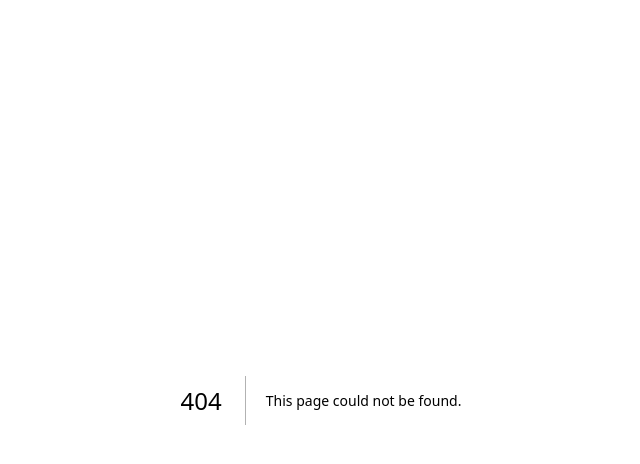
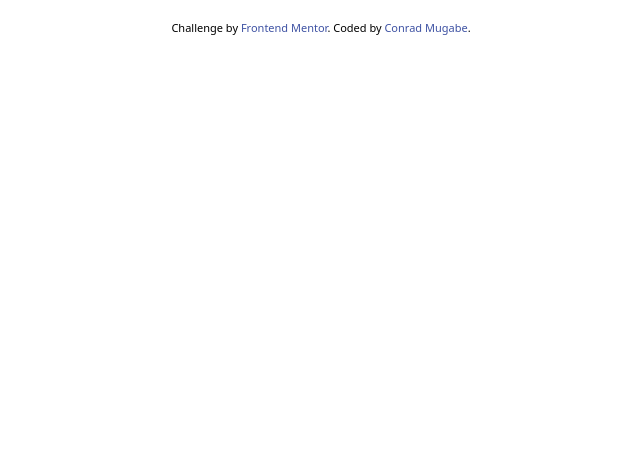
Before and after one commit to conradmugabe/ui-portfolio, a Next.js app: page /sunnyside-agency-landing-page in a window 1280 px wide. Before the commit this address had no page. Shown: the top 464 px of the page, without its empty margins (319-959 px from the left). Built offline with nearby package versions, Linux system fonts and the light colour scheme.

Commit message:
feat: setup sunnyside agency landing page

```diff
--- a/src/app/data.ts
+++ b/src/app/data.ts
@@ -16,7 +16,13 @@ export const projects = [
   },
   {
     difficultyLevel: "2",
-    projectList: [{ name: "News Homepage", href: "/news-homepage-main" }],
+    projectList: [
+      { name: "News Homepage", href: "/news-homepage-main" },
+      {
+        name: "Sunnyside Agency Landing Page",
+        href: "/sunnyside-agency-landing-page",
+      },
+    ],
   },
   {
     difficultyLevel: "1",
--- /dev/null
+++ b/src/app/sunnyside-agency-landing-page/layout.tsx
@@ -0,0 +1,29 @@
+import { FrontendMentorCopyright } from "@/components/copyright";
+import "./styles.css";
+import type { Metadata } from "next";
+import { Barlow, Fraunces } from "next/font/google";
+
+const font = Barlow({
+  subsets: ["latin"],
+  weight: ["100", "200", "300", "400", "500", "600", "700", "800", "900"],
+  variable: "--font-family-barlow",
+});
+
+export const font_two = Fraunces({
+  subsets: ["latin"],
+  weight: ["100", "200", "300", "400", "500", "600", "700", "800", "900"],
+  variable: "--font-family-fraunces",
+});
+
+export const metadata: Metadata = {
+  title: "Sunnyside Agency Landing Page",
+};
+
+export default function Layout({ children }: { children: React.ReactNode }) {
+  return (
+    <main className={`${font.variable}`}>
+      {children}
+      <FrontendMentorCopyright />
+    </main>
+  );
+}
--- /dev/null
+++ b/src/app/sunnyside-agency-landing-page/page.tsx
@@ -0,0 +1,3 @@
+export default function SunnysideAgencyLandingPage() {
+  return <></>;
+}
--- /dev/null
+++ b/src/app/sunnyside-agency-landing-page/styles.css
@@ -0,0 +1,18 @@
+:root {
+  /* Colors */
+
+  /* Primary */
+
+  --sunnyside-agency-landing-page-soft-red: 7deg 99% 70%;
+  --sunnyside-agency-landing-page-yellow: 51deg 100% 49%;
+  --sunnyside-agency-landing-page-dark-desaturated-cyan-graphic-design-text: 167deg
+    40% 24%;
+  --sunnyside-agency-landing-page-dark-blue-photography-text: 198deg 62% 26%;
+  --sunnyside-agency-landing-page-dark-moderate-cyan-footer: 168deg 34% 41%;
+  /* Neutral */
+  --sunnyside-agency-landing-page-very-dark-desaturated-blue: 212deg 27% 19%;
+  --sunnyside-agency-landing-page-very-dark-grayish-blue: 213deg 9% 39%;
+  --sunnyside-agency-landing-page-dark-grayish-blue: 232deg 10% 55%;
+  --sunnyside-agency-landing-page-grayish-blue: 210deg 4% 67%;
+  --sunnyside-agency-landing-page-white: 0deg 0% 100%;
+}
--- a/tailwind.config.ts
+++ b/tailwind.config.ts
@@ -76,6 +76,28 @@ const config: Config = {
           "hsl(var(--rest-countries-api-very-light-gray-light-mode-background) / <alpha-value>)",
         "rest-countries-api-white-dark-mode-text-light-mode-elements":
           "hsl(var(--rest-countries-api-white-dark-mode-text-light-mode-elements) / <alpha-value>)",
+
+        // sunny agency landing page
+        "sunnyside-agency-landing-page-soft-red":
+          "hsl(var(--sunnyside-agency-landing-page-soft-red) / <alpha-value>)",
+        "sunnyside-agency-landing-page-yellow":
+          "hsl(var(--sunnyside-agency-landing-page-yellow) / <alpha-value>)",
+        "sunnyside-agency-landing-page-dark-desaturated-cyan-graphic-design-text":
+          "hsl(var(--sunnyside-agency-landing-page-dark-desaturated-cyan-graphic-design-text) / <alpha-value>)",
+        "sunnyside-agency-landing-page-dark-blue-photography-text":
+          "hsl(var(--sunnyside-agency-landing-page-dark-blue-photography-text) / <alpha-value>)",
+        "sunnyside-agency-landing-page-dark-moderate-cyan-footer":
+          "hsl(var(--sunnyside-agency-landing-page-dark-moderate-cyan-footer) / <alpha-value>)",
+        "sunnyside-agency-landing-page-very-dark-desaturated-blue":
+          "hsl(var(--sunnyside-agency-landing-page-very-dark-desaturated-blue) / <alpha-value>)",
+        "sunnyside-agency-landing-page-very-dark-grayish-blue":
+          "hsl(var(--sunnyside-agency-landing-page-very-dark-grayish-blue) / <alpha-value>)",
+        "sunnyside-agency-landing-page-dark-grayish-blue":
+          "hsl(var(--sunnyside-agency-landing-page-dark-grayish-blue) / <alpha-value>)",
+        "sunnyside-agency-landing-page-grayish-blue":
+          "hsl(var(--sunnyside-agency-landing-page-grayish-blue) / <alpha-value>)",
+        "sunnyside-agency-landing-page-white":
+          "hsl(var(--sunnyside-agency-landing-page-white) / <alpha-value>)",
       },
       fontFamily: {
         roboto: "var(--font-family-roboto)",
@@ -83,6 +105,8 @@ const config: Config = {
         poppins: "var(--font-family-poppins)",
         inter: "var(--font-family-inter)",
         "nunito-sans": "var(--font-family-nunito-sans)",
+        barlow: "var(--font-family-barlow)",
+        fraunces: "var(--font-family-fraunces)",
       },
     },
   },
```
Also changed, not shown: src/app/sunnyside-agency-landing-page/components/photo-gallery.tsx (added).
